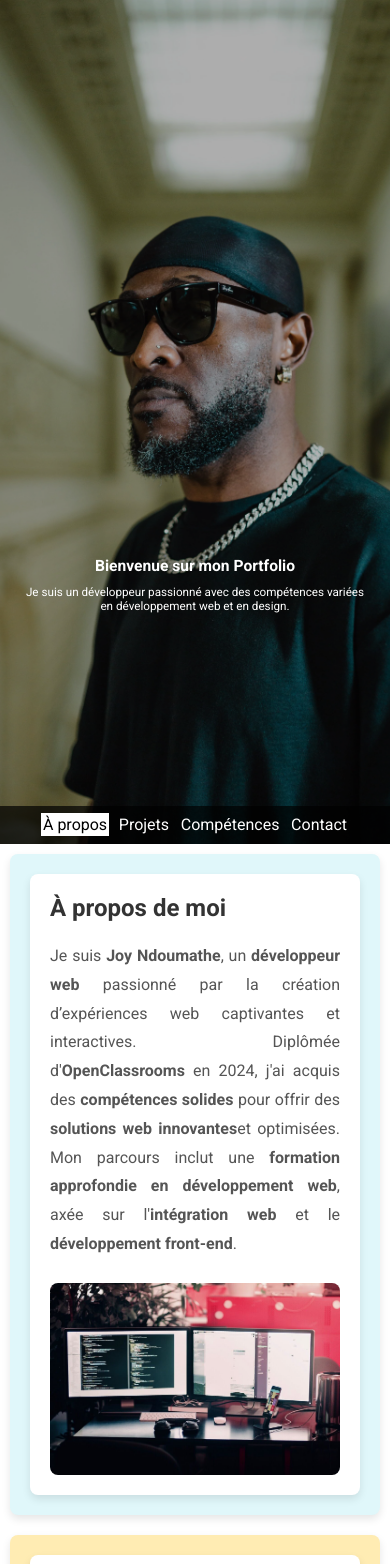
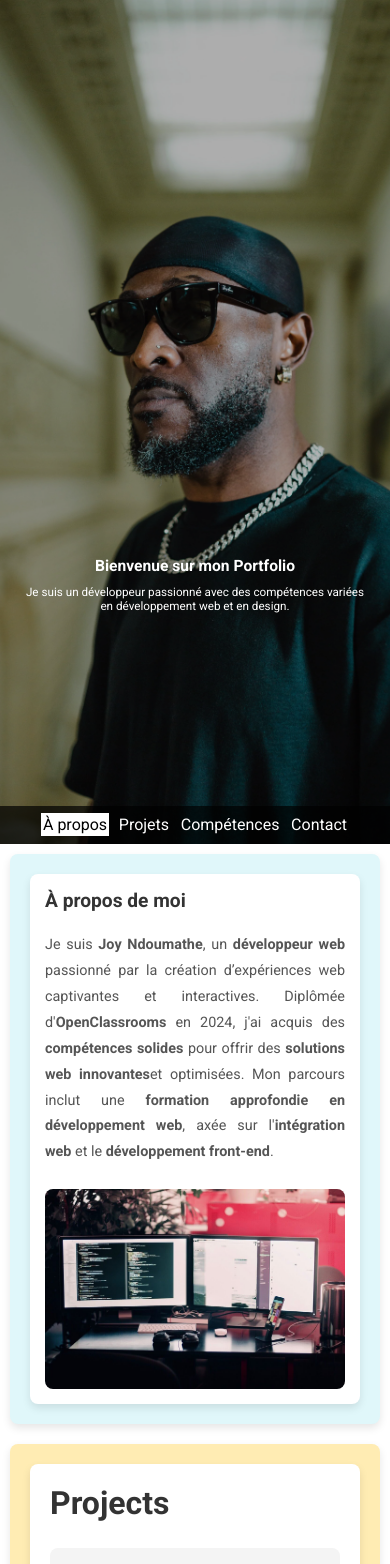
Before and after one commit to NJ4445/mon-portfolio, a React (Create React App) app: page / in a window 390 px wide. Shown: the top 1564 px of the page. Built offline with nearby package versions, Linux system fonts and the light colour scheme.

Commit message:
modif responsive

```diff
--- a/src/components/About/About.module.css
+++ b/src/components/About/About.module.css
@@ -29,7 +29,7 @@
   border-radius: 8px;
 }
 
-/* Media query pour les petits écrans */
+/* Media query pour les écrans de taille tablette */
 @media (max-width: 768px) {
   .about {
     padding: 20px;
@@ -43,3 +43,18 @@
     font-size: 1em;
   }
 }
+
+/* Media query pour les très petits écrans (smartphones) */
+@media (max-width: 480px) {
+  .about {
+    padding: 15px;
+  }
+
+  .about h2 {
+    font-size: 1.2em;
+  }
+
+  .about p {
+    font-size: 0.9em;
+  }
+}
```
